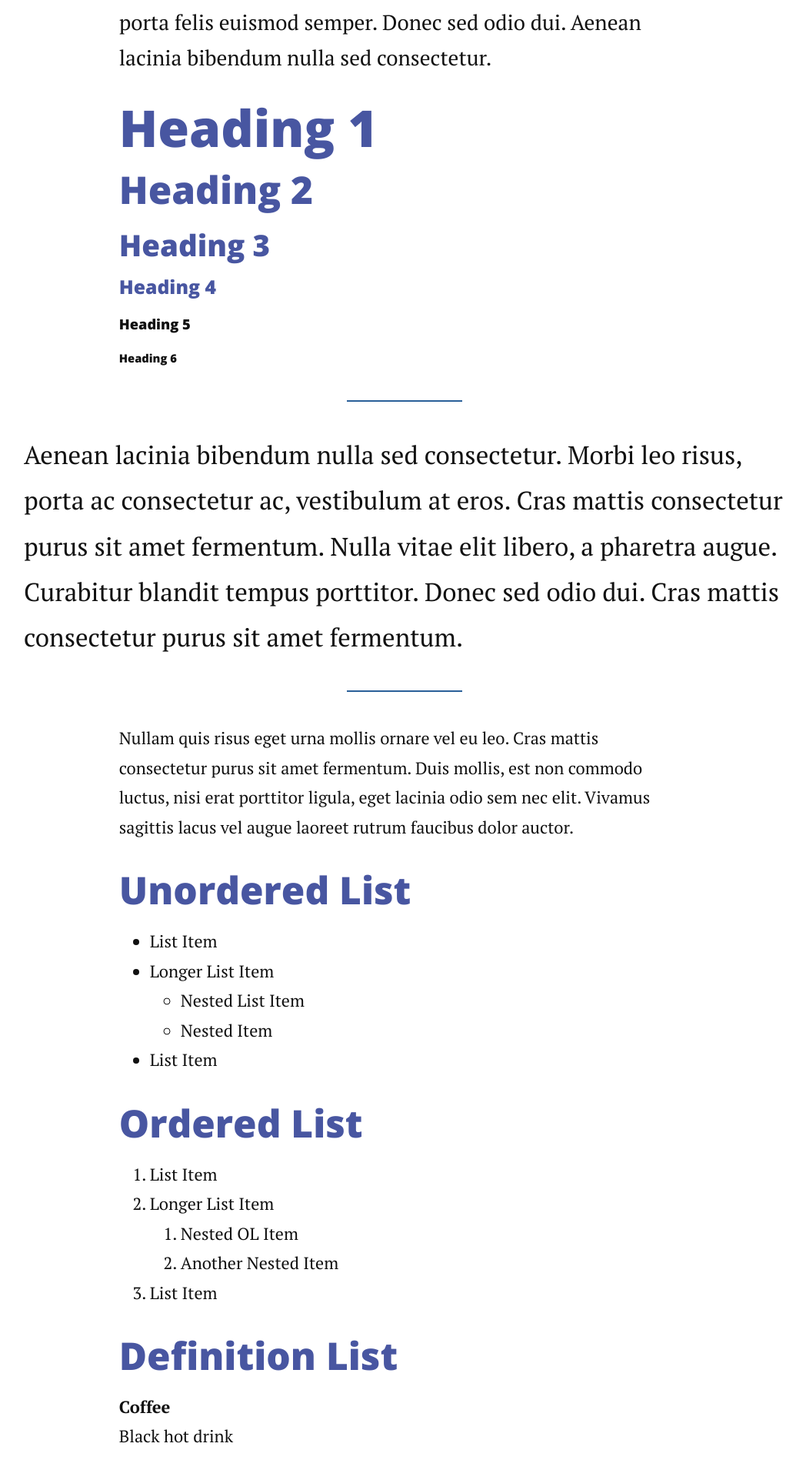
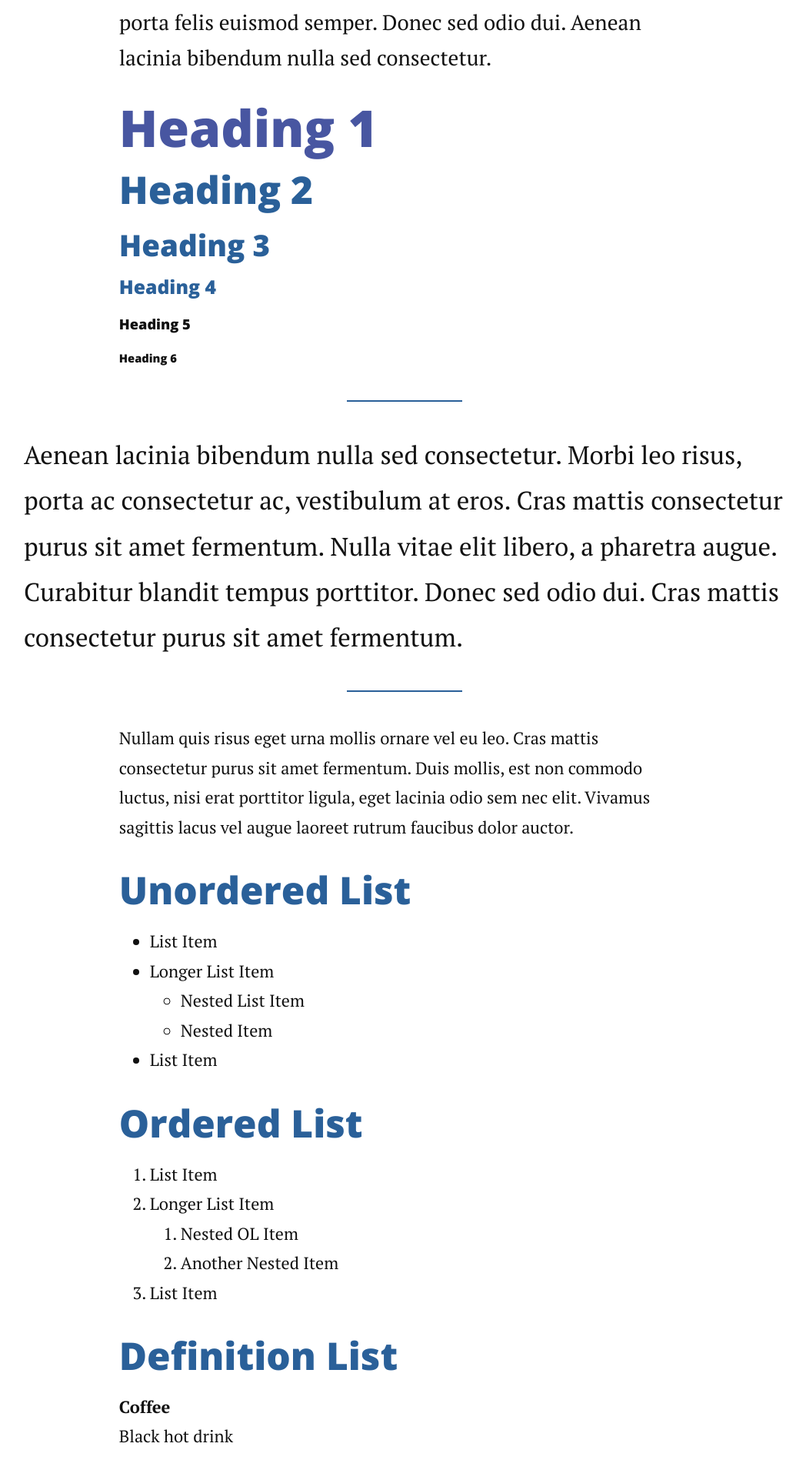
Before and after one commit to JordanNSZ/portofolio, a Jekyll site: the page built from _posts/2014-12-15-example-post-formatting.markdown, in a window 1280 px wide. Shown: the part 675-2572 px from the top of the page at 77% size, without its empty margins (114-1162 px from the left). Built offline with Jekyll 4.4.1, drawn with Linux system fonts in a browser that asks for light colours; nearby versions of some CDN libraries; comment, search, counter and statistics services are not loaded.

Commit message:
changement encore de la couleur de la typo

```diff
--- a/_sass/partials/_typography.scss
+++ b/_sass/partials/_typography.scss
@@ -40,7 +40,7 @@ h1, .h1 {
 h2, .h2 {
   font-size: 1.6em; // 1.625x body copy size = 26px
   line-height: 1.15384615; // 30px / 26px
-  color: #4856a1;
+  color: #2a6099;
 }
 
 @media (min-width: 43.75em) {
@@ -60,7 +60,7 @@ h2, .h2 {
 h3, .h3 {
   font-size: 1.3em; // 1.375x body copy size = 22px
   line-height: 1.13636364; //25px / 22px
-  color: #4856a1;
+  color: #2a6099;
 }
 
 @media (min-width: 43.75em) {
@@ -80,7 +80,7 @@ h3, .h3 {
 h4, .h4 {
   font-size: 1.125em; // 1.125x body copy size = 18px
   line-height: 1.11111111;
-  color: #4856a1; //#2a6099
+  color: #2a6099; //#2a6099
 }
 
 @media (min-width: 43.75em) {
```
